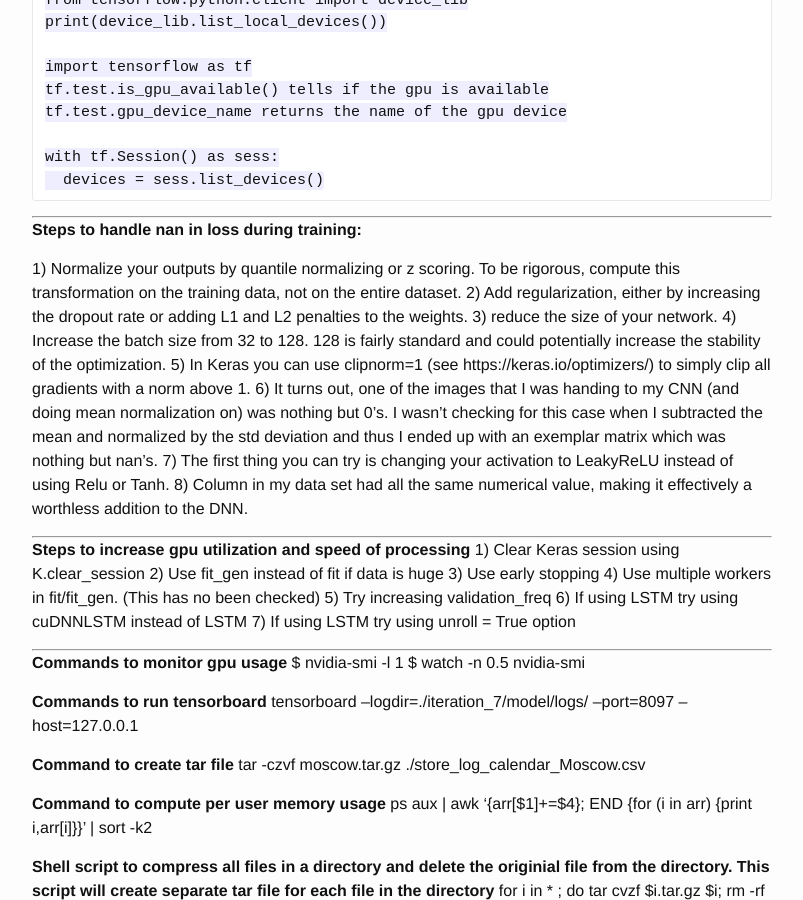
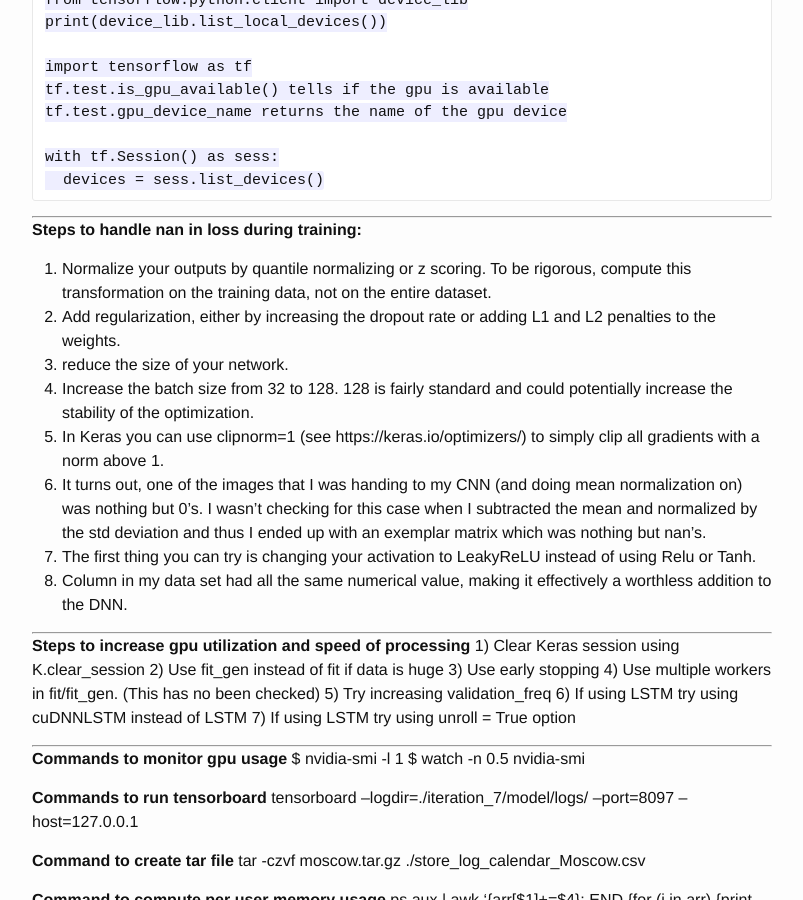
Before and after one commit to agarnitin86/agarnitin86.github.io, a Jekyll site: the page built from _posts/2019-11-19-Help.markdown, in a window 1280 px wide and 900 px high, scrolled down 1281 px. Shown: the whole window, without its empty margins (238-1041 px from the left). Built offline with Jekyll 4.4.1, drawn with Linux system fonts in a browser that asks for light colours.

Commit message:
Update 2019-11-19-Help.markdown

```diff
--- a/_posts/2019-11-19-Help.markdown
+++ b/_posts/2019-11-19-Help.markdown
@@ -67,14 +67,14 @@
 
 **Steps to handle nan in loss during training:**
 
-1) Normalize your outputs by quantile normalizing or z scoring. To be rigorous, compute this transformation on the training data, not on the entire dataset.
-2) Add regularization, either by increasing the dropout rate or adding L1 and L2 penalties to the weights.
-3) reduce the size of your network.
-4) Increase the batch size from 32 to 128. 128 is fairly standard and could potentially increase the stability of the optimization.
-5) In Keras you can use clipnorm=1 (see https://keras.io/optimizers/) to simply clip all gradients with a norm above 1.
-6) It turns out, one of the images that I was handing to my CNN (and doing mean normalization on) was nothing but 0's. I wasn't checking for this case when I subtracted the mean and normalized by the std deviation and thus I ended up with an exemplar matrix which was nothing but nan's.
-7) The first thing you can try is changing your activation to LeakyReLU instead of using Relu or Tanh.
-8) Column in my data set had all the same numerical value, making it effectively a worthless addition to the DNN.
+1. Normalize your outputs by quantile normalizing or z scoring. To be rigorous, compute this transformation on the training data, not on the entire dataset.
+2. Add regularization, either by increasing the dropout rate or adding L1 and L2 penalties to the weights.
+3. reduce the size of your network.
+4. Increase the batch size from 32 to 128. 128 is fairly standard and could potentially increase the stability of the optimization.
+5. In Keras you can use clipnorm=1 (see https://keras.io/optimizers/) to simply clip all gradients with a norm above 1.
+6. It turns out, one of the images that I was handing to my CNN (and doing mean normalization on) was nothing but 0's. I wasn't checking for this case when I subtracted the mean and normalized by the std deviation and thus I ended up with an exemplar matrix which was nothing but nan's.
+7. The first thing you can try is changing your activation to LeakyReLU instead of using Relu or Tanh.
+8. Column in my data set had all the same numerical value, making it effectively a worthless addition to the DNN.
 
 ---
 
```
